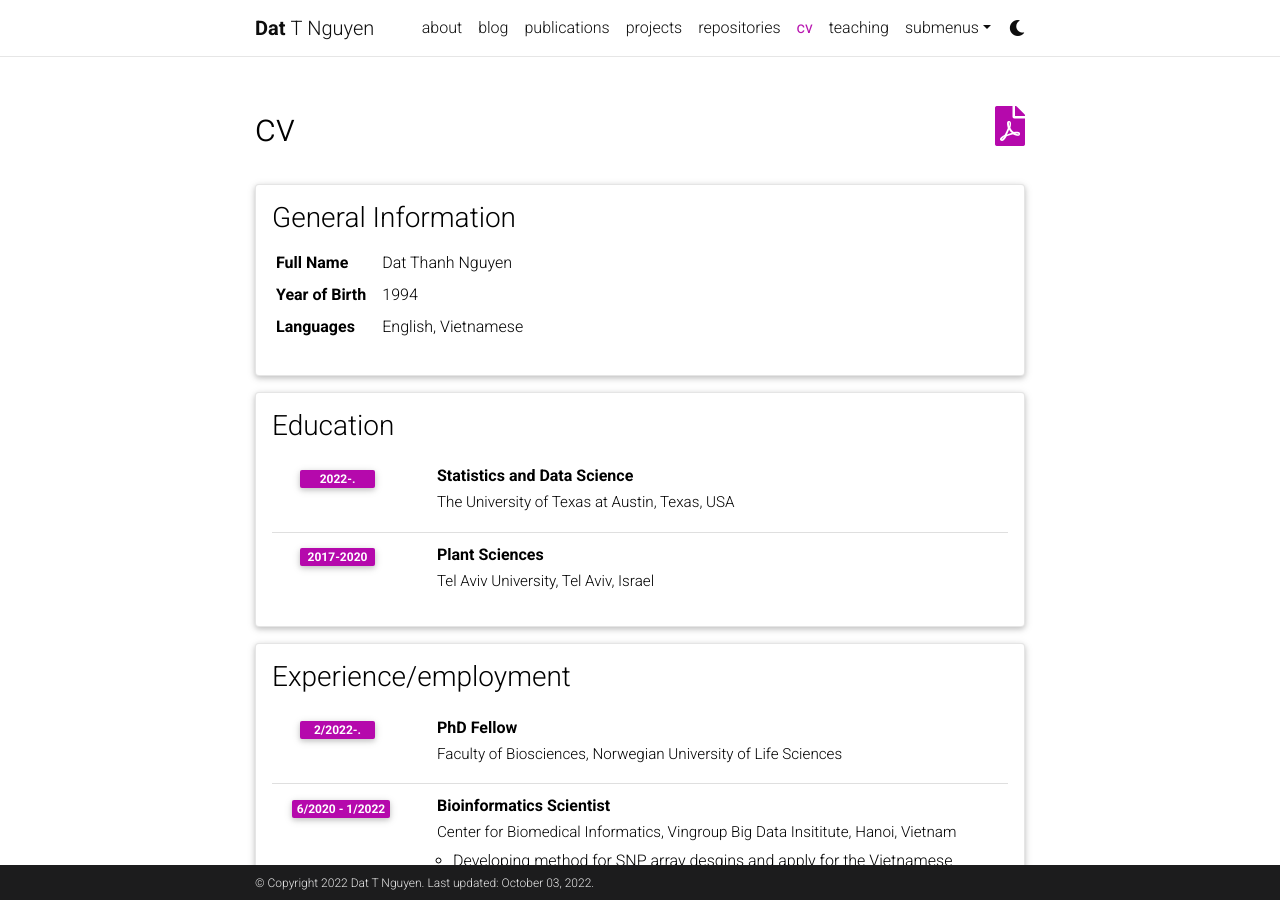
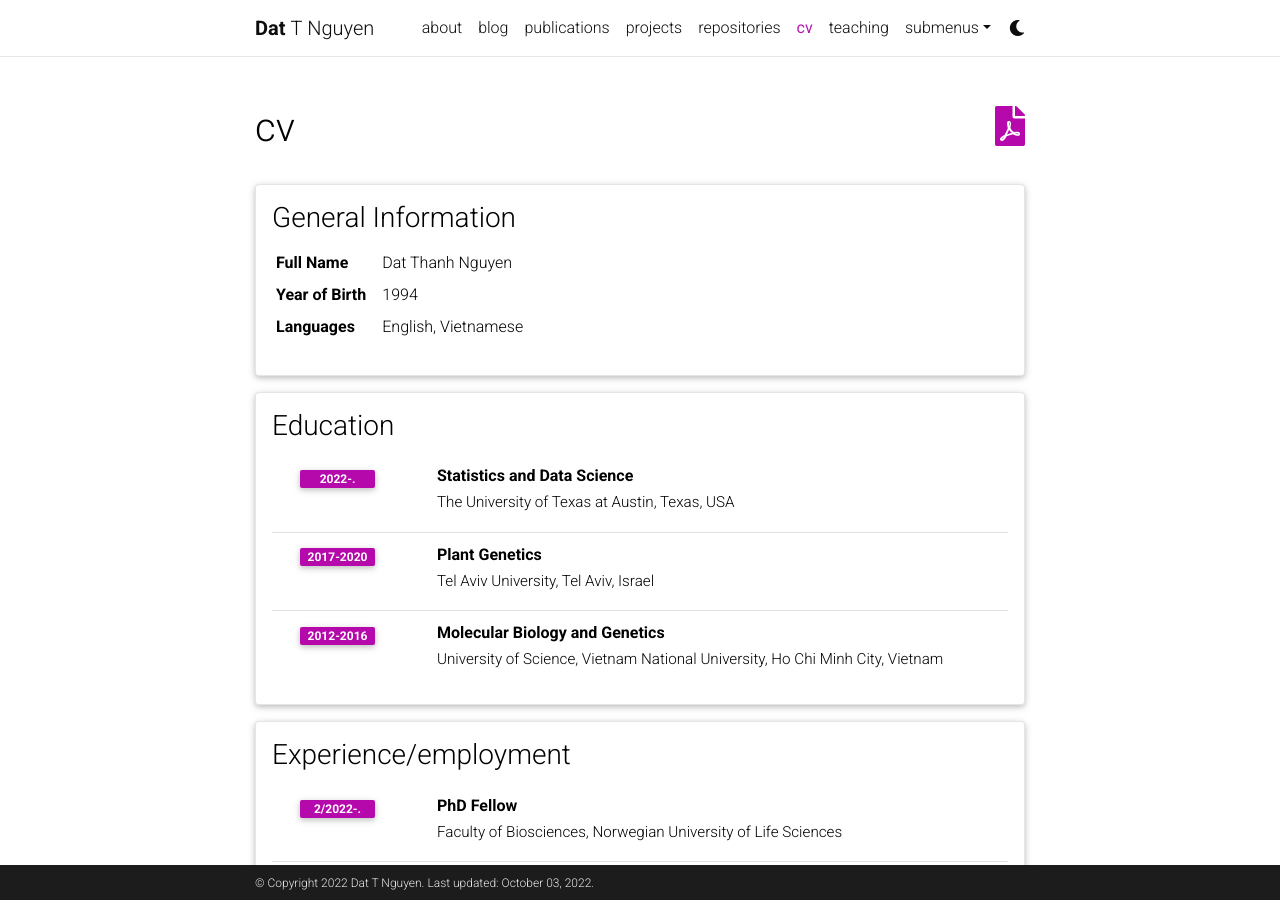
Before and after one commit to datngu/academic, a Jekyll site: the page built from _pages/cv.md, in a window 1280 px wide and 900 px high. Built offline with Jekyll 4.4.1, drawn with Linux system fonts in a browser that asks for light colours; comment, search, counter and statistics services are not loaded; a style sheet for code colours, icons or effects is not loaded.

Commit message:
update info

```diff
--- a/_data/cv.yml
+++ b/_data/cv.yml
@@ -16,9 +16,14 @@
       year: 2022-.
       description:
 
-    - title: Plant Sciences
+    - title: Plant Genetics
       institution: Tel Aviv University, Tel Aviv, Israel
       year: 2017-2020
+      description:
+
+    - title: Molecular Biology and Genetics
+      institution: University of Science, Vietnam National University, Ho Chi Minh City, Vietnam
+      year: 2012-2016
       description:
 
 - title: Experience/employment
```
